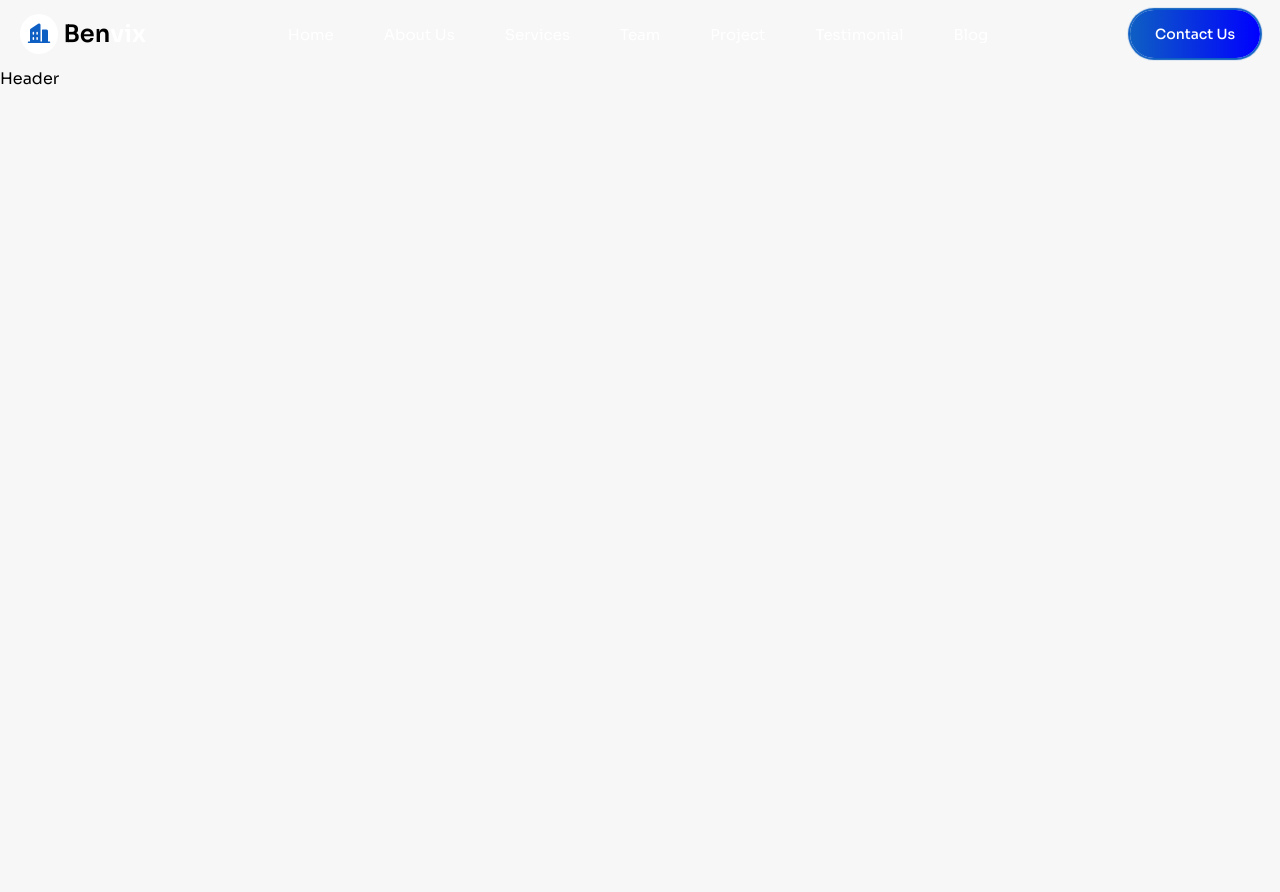
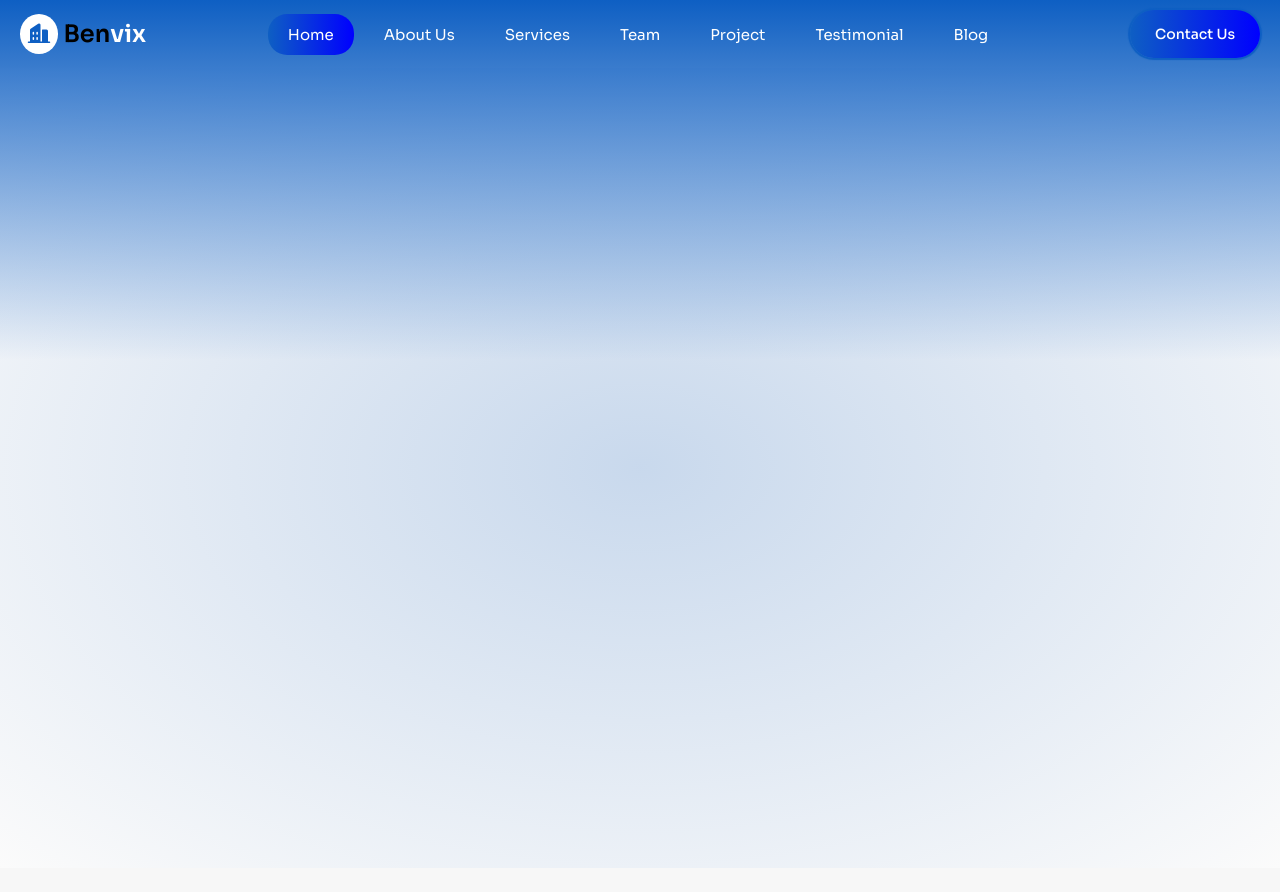
Before and after one commit to freetimezp/js-portfolio-98-benvix, a React (Vite) app: page / in a window 1280 px wide. Shown: the top 892 px of the page. After the commit the page ends 868 px from the top, so only its background shows below. Built offline with nearby package versions, Linux system fonts and the light colour scheme.

Commit message:
04. js-portfolio-98-benvix. Navbar Component. Toggle mobile.

```diff
--- a/src/components/header/Header.jsx
+++ b/src/components/header/Header.jsx
@@ -3,9 +3,11 @@ import './header.css';
 
 const Header = () => {
     return (
-        <div className='header'>
-            Header
-        </div>
+        <header className='header' id='header'>
+            <div className="container full__height">
+
+            </div>
+        </header>
     );
 }
 
--- a/src/components/header/header.css
+++ b/src/components/header/header.css
@@ -1,3 +1,15 @@
-.header {
-    min-height: 200vh;
+#header {
+    background: var(--glow-1);
+    position: static !important;
 }
+
+#header::before {
+    content: "";
+    position: absolute;
+    top: 0;
+    left: 0;
+    z-index: 0;
+    width: 100%;
+    height: 50%;
+    background: linear-gradient(to top, transparent 10%, var(--color-primary) 100%);
+}
--- a/src/components/navbar/Navbar.jsx
+++ b/src/components/navbar/Navbar.jsx
@@ -12,6 +12,7 @@ import { RiMenu3Fill } from 'react-icons/ri';
 import Logo from '../logo/Logo';
 
 const Navbar = () => {
+    const [open, setOpen] = useState(false);
     const [visible, setVisible] = useState(false);
 
     const handleScroll = () => {
@@ -43,10 +44,12 @@ const Navbar = () => {
 
     return (
         <nav className={`navbar ${visible ? 'visible' : ''}`}>
+            {open ? (<div className='sidebar__overlay' onClick={() => setOpen(!open)}></div>) : ''}
+
             <Logo />
 
-            <div className="box nav__tabs">
-                <div className="icon__container cancel__btn">
+            <div className={`box nav__tabs ${open ? 'open' : ''}`}>
+                <div className="icon__container cancel__btn" onClick={() => setOpen(!open)}>
                     <FaTimes />
                 </div>
 
@@ -58,7 +61,8 @@ const Navbar = () => {
                         activeClass='active'
                         smooth={true}
                         spy={true}
-                        offset={-60}
+                        offset={-70}
+                        onClick={() => setOpen(false)}
                     >
                         <p>{tab.name}</p>
                     </Link>
@@ -68,7 +72,7 @@ const Navbar = () => {
                 <Link to="contact" className='btn contact__btn'>
                     Contact Us
                 </Link>
-                <div className="icon__container menu__btn">
+                <div className="icon__container menu__btn" onClick={() => setOpen(!open)}>
                     <RiMenu3Fill />
                 </div>
             </div>
--- a/src/components/navbar/navbar.css
+++ b/src/components/navbar/navbar.css
@@ -41,6 +41,10 @@
     border-radius: var(--radius-3);
 }
 
+.navbar.visible .nav__tabs .tab {
+    color: var(--color-text);
+}
+
 .navbar .nav__tabs .tab.active {
     color: var(--color-white);
     background: var(--gradient-1);
@@ -67,3 +71,56 @@
 .navbar .menu__btn {
     font-size: 2rem;
 }
+
+.sidebar__overlay {
+    position: fixed;
+    top: 0;
+    left: 0;
+    background: rgba(1, 1, 1, .5);
+    z-index: 200;
+    width: 100%;
+    height: 100%;
+    min-height: 100vh;
+    display: none;
+}
+
+@media (max-width: 1000px) {
+    .navbar .nav__tabs {
+        position: fixed;
+        height: 100%;
+        width: 100%;
+        top: 0;
+        left: -100%;
+        min-height: 100vh;
+        max-width: 350px;
+        display: block;
+        background: var(--color-ui-secondary);
+        transition: var(--transition);
+        z-index: 350;
+        padding: 20px;
+        padding-top: 60px;
+    }
+
+    .navbar .nav__tabs.open {
+        left: 0;
+    }
+
+    .navbar .nav__tabs .tab {
+        color: var(--color-text);
+    }
+
+    .navbar .cancel__btn,
+    .navbar .menu__btn {
+        display: flex;
+    }
+
+    .sidebar__overlay {
+        display: block;
+    }
+}
+
+@media (max-width: 500px) {
+    .navbar .contact__btn {
+        display: none;
+    }
+}
```
